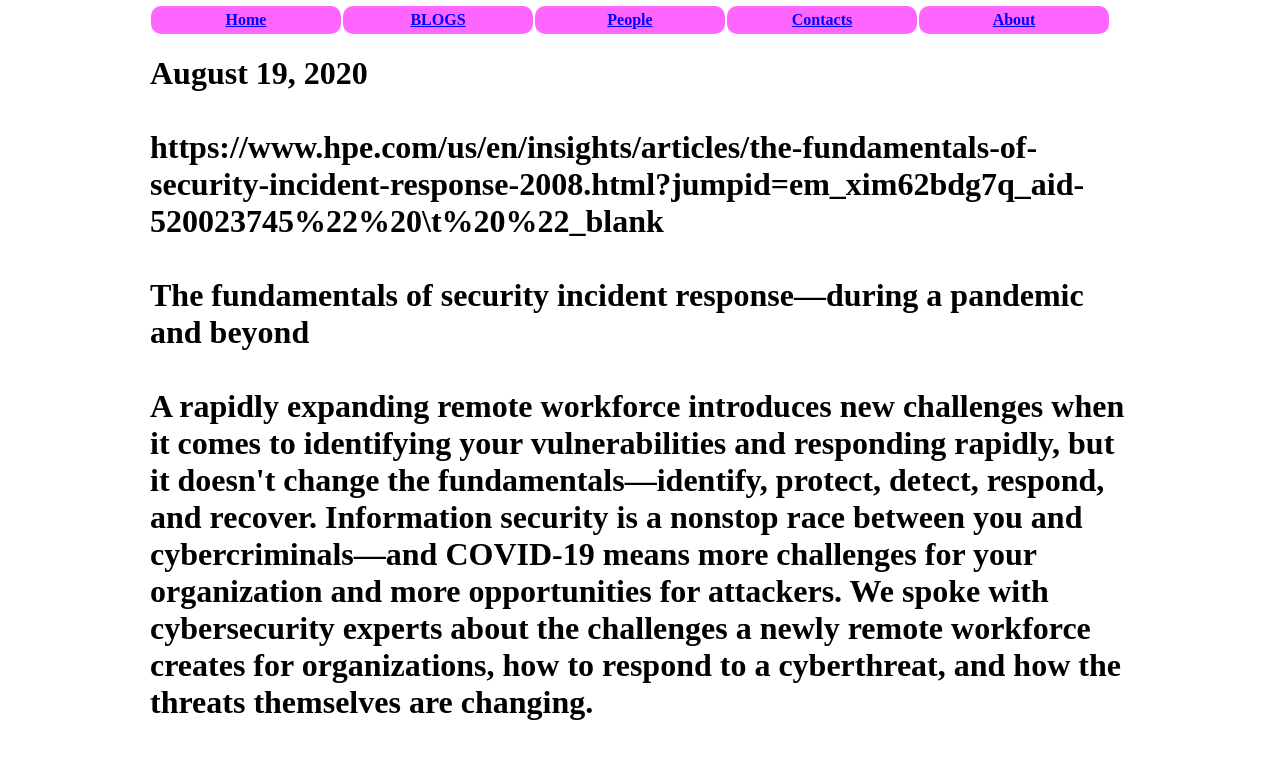
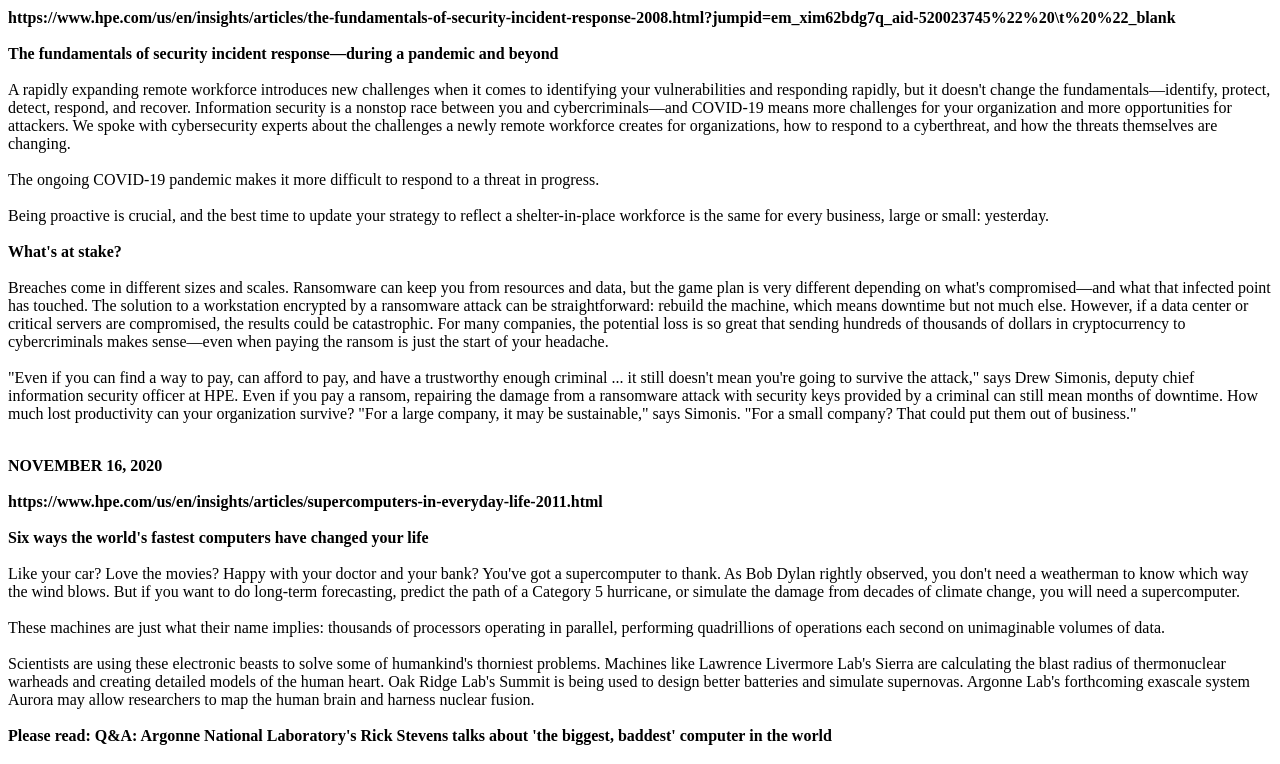
Before and after one commit to Jetro-jet/WT2-ACT2E-Group1, a plain HTML site: page blogs.html in a window 1280 px wide. Shown: the part 53-817 px from the top of the page. Drawn offline with Linux system fonts and the light colour scheme.

Commit message:
Update blogs.html

```diff
--- a/blogs.html
+++ b/blogs.html
@@ -3,90 +3,96 @@
 </head>
 <body>
 
+<title>Tech Related Articles</title>
 
-<head>
-<title>Tech Related Articles</title>
-<style type="text/css">
+<p>
+<br>
+<b>
+AUGUST 19, 2020
+</br>
 
-body{margin:0 auto; width:980px; position:relative;}
-div.navMENU{ width:100%;  height:50px;}
-div.navMENU ul{list-style-type:none; padding:0px; margin:0 auto;}
-div.navMENU li{float:left; padding:1px; margin:0px;}
-div.navMENU a{display:block; width:180px; border-radius:10px; -moz-border-radius:10px; -webkit-border:10px;}
-a:link{font-weight:bold; color: #0000ff; background-color:#ff66ff; text-align:center; text-decoration:rainbow;
-	   padding:5px;}
-a:hover{background-color:#00ff00;}
-</style>
+<br>
+https://www.hpe.com/us/en/insights/articles/the-fundamentals-of-security-incident-response-2008.html?jumpid=em_xim62bdg7q_aid-520023745%22%20\t%20%22_blank
+</br>
 
-</head>
+<br>
+The fundamentals of security incident response—during a pandemic and beyond
+</br>
+</b>
+
+<br>
+A rapidly expanding remote workforce introduces new challenges when it comes to identifying your vulnerabilities and responding rapidly, but it doesn't change the fundamentals—identify, protect, detect, respond, and recover.
+Information security is a nonstop race between you and cybercriminals—and COVID-19 means more challenges for your organization and more opportunities for attackers.
+We spoke with cybersecurity experts about the challenges a newly remote workforce creates for organizations, how to respond to a cyberthreat, and how the threats themselves are changing.
+</br>
+
+<br>
+The ongoing COVID-19 pandemic makes it more difficult to respond to a threat in progress.
+</br>
+<br>
+Being proactive is crucial, and the best time to update your strategy to reflect a shelter-in-place workforce is the same for every business, large or small: yesterday.
+</br>
+
+<br>
+<b>
+What's at stake?
+</b>
+</br>
+<br>
+Breaches come in different sizes and scales. Ransomware can keep you from resources and data, but the game plan is very different depending on what's compromised—and what that infected point has touched.
+The solution to a workstation encrypted by a ransomware attack can be straightforward: rebuild the machine, which means downtime but not much else. However, if a data center or critical servers are compromised, the results could be catastrophic.
+For many companies, the potential loss is so great that sending hundreds of thousands of dollars in cryptocurrency to cybercriminals makes sense—even when paying the ransom is just the start of your headache.
+</br>
+
+<br>
+"Even if you can find a way to pay, can afford to pay, and have a trustworthy enough criminal ... it still doesn't mean you're going to survive the attack," says Drew Simonis, deputy chief information security officer at HPE. Even if you pay a ransom, repairing the damage from a ransomware attack with security keys provided by a criminal can still mean months of downtime.
+How much lost productivity can your organization survive? "For a large company, it may be sustainable," says Simonis. "For a small company? That could put them out of business."
+</br>
+
+</p>
+
+<p>
+<br>
+<b>
+NOVEMBER 16, 2020
+</br>
+<br>
+https://www.hpe.com/us/en/insights/articles/supercomputers-in-everyday-life-2011.html
+</br>
+
+<br>
+Six ways the world's fastest computers have changed your life
+</br>
+</b>
+<br>
+Like your car? Love the movies? Happy with your doctor and your bank? You've got a supercomputer to thank.
+As Bob Dylan rightly observed, you don't need a weatherman to know which way the wind blows.
+But if you want to do long-term forecasting, predict the path of a Category 5 hurricane, or simulate the damage from decades of climate change, you will need a supercomputer.
+</br>
+
+<br>
+These machines are just what their name implies: thousands of processors operating in parallel, performing quadrillions of operations each second on unimaginable volumes of data.
+</br>
+
+<br>
+Scientists are using these electronic beasts to solve some of humankind's thorniest problems.
+Machines like Lawrence Livermore Lab's Sierra are calculating the blast radius of thermonuclear warheads and creating detailed models of the human heart.
+Oak Ridge Lab's Summit is being used to design better batteries and simulate supernovas. Argonne Lab's forthcoming exascale system Aurora may allow researchers to map the human brain and harness nuclear fusion.
+</br>
+
+<br>
+<b>
+Please read: Q&A: Argonne National Laboratory's Rick Stevens talks about 'the biggest, baddest' computer in the world
+</b>
+</br>
+
+<br>
+Supercomputers already impact our lives in ways most of us are unaware of.
+The advancements derived from high-performance computers (HPCs) have trickled down into things many of us do every day—like checking the weather, driving to the doctor's office, watching a movie, or managing our bank accounts.
+</br>
+</p>
 
 
 
-<body>
-
-
-<div class="navMENU">
-<h1 style="text-align:center"> WELCOME TO GROUP 1 </h1>
-          <ul>
-            <li><a href="#">Home</a></li>
-            <li><a href="#">BLOGS</a></li>
-            <li><a href="#">People</a></li>
-            <li><a href="#">Contacts</a></li>
-            <li><a href="#">About</a></li>
-
-          </ul>
-</div>
-
-
-<h1>
-
-
-<br>August 19, 2020</br>
-
-<br>https://www.hpe.com/us/en/insights/articles/the-fundamentals-of-security-incident-response-2008.html?jumpid=em_xim62bdg7q_aid-520023745%22%20\t%20%22_blank</br>
-
-<br>The fundamentals of security incident response—during a pandemic and beyond</br>
-
-<br>A rapidly expanding remote workforce introduces new challenges when it comes to identifying your vulnerabilities and responding rapidly, but it doesn't change the fundamentals—identify, protect, detect, respond, and recover.
-Information security is a nonstop race between you and cybercriminals—and COVID-19 means more challenges for your organization and more opportunities for attackers.
-We spoke with cybersecurity experts about the challenges a newly remote workforce creates for organizations, how to respond to a cyberthreat, and how the threats themselves are changing.</br>
-
-<br>The ongoing COVID-19 pandemic makes it more difficult to respond to a threat in progress.</br>
-<br>Being proactive is crucial, and the best time to update your strategy to reflect a shelter-in-place workforce is the same for every business, large or small: yesterday.</br>
-
-<br>What's at stake?</br>
-<br>Breaches come in different sizes and scales. Ransomware can keep you from resources and data, but the game plan is very different depending on what's compromised—and what that infected point has touched.
-The solution to a workstation encrypted by a ransomware attack can be straightforward: rebuild the machine, which means downtime but not much else. However, if a data center or critical servers are compromised, the results could be catastrophic.
-For many companies, the potential loss is so great that sending hundreds of thousands of dollars in cryptocurrency to cybercriminals makes sense—even when paying the ransom is just the start of your headache.</br>
-
-<br>"Even if you can find a way to pay, can afford to pay, and have a trustworthy enough criminal ... it still doesn't mean you're going to survive the attack," says Drew Simonis, deputy chief information security officer at HPE. Even if you pay a ransom, repairing the damage from a ransomware attack with security keys provided by a criminal can still mean months of downtime.
-How much lost productivity can your organization survive? "For a large company, it may be sustainable," says Simonis. "For a small company? That could put them out of business."</br>
-
-</h1>
-
-
-<h2>
-<br>November 16, 2020</br>
-
-<br>https://www.hpe.com/us/en/insights/articles/supercomputers-in-everyday-life-2011.html</br>
-
-<br>Six ways the world's fastest computers have changed your life</br>
-
-<br>Like your car? Love the movies? Happy with your doctor and your bank? You've got a supercomputer to thank.
-As Bob Dylan rightly observed, you don't need a weatherman to know which way the wind blows.
-But if you want to do long-term forecasting, predict the path of a Category 5 hurricane, or simulate the damage from decades of climate change, you will need a supercomputer.</br>
-
-<br>These machines are just what their name implies: thousands of processors operating in parallel, performing quadrillions of operations each second on unimaginable volumes of data.</br>
-
-<br>Scientists are using these electronic beasts to solve some of humankind's thorniest problems.
-Machines like Lawrence Livermore Lab's Sierra are calculating the blast radius of thermonuclear warheads and creating detailed models of the human heart.
-Oak Ridge Lab's Summit is being used to design better batteries and simulate supernovas. Argonne Lab's forthcoming exascale system Aurora may allow researchers to map the human brain and harness nuclear fusion.</br>
-
-<br>Please read: Q&A: Argonne National Laboratory's Rick Stevens talks about 'the biggest, baddest' computer in the world</br>
-
-<br>Supercomputers already impact our lives in ways most of us are unaware of.
-The advancements derived from high-performance computers (HPCs) have trickled down into things many of us do every day—like checking the weather, driving to the doctor's office, watching a movie, or managing our bank accounts.</br>
-</h2>
-
 </body>
 </html>
```
